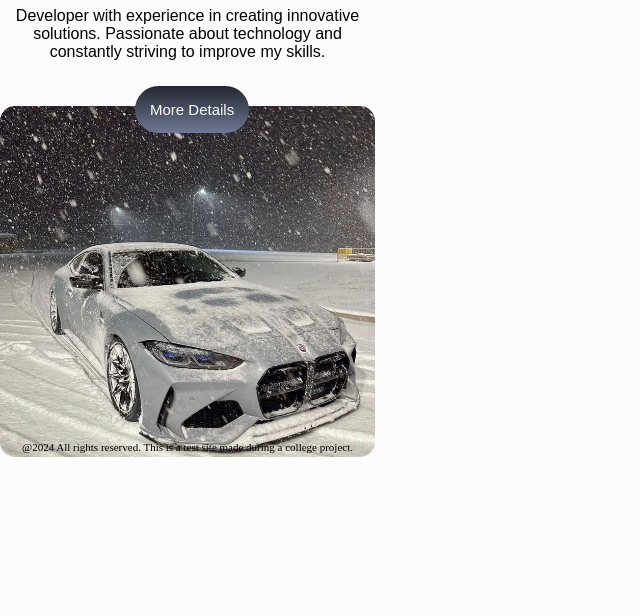
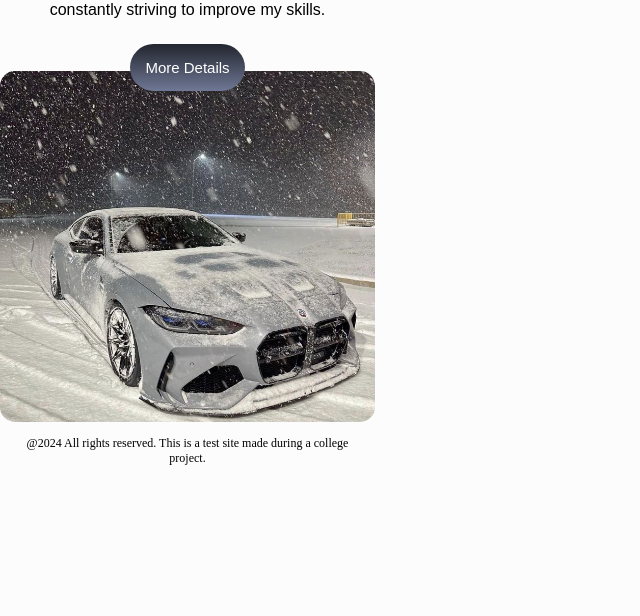
Before and after one commit to Num1s/numka.github.io, a plain HTML site: page index.html in a window 1280 px wide. Shown: the part 216-832 px from the top of the page, without its empty margins (0-640 px from the left). After the commit the page ends 800 px from the top, so only its background shows below. Drawn offline with Linux system fonts and the light colour scheme; a web font is replaced by a local one.

Commit message:
Fix Bugs

```diff
--- a/index.html
+++ b/index.html
@@ -14,8 +14,8 @@
         <header>
             <p class="logo_text">NUMKA</p>
             <nav>
-                <a href="pages/bio.html" >Bio</a>
-                <a href="pages/social.html">Social</a>
+                <a href="../pages/bio.html" >Bio</a>
+                <a href="../pages/social.html">Social</a>
             </nav>
         </header>
         <div class="main_info">
@@ -24,7 +24,7 @@
                 solutions. Passionate about technology and constantly
                 striving to improve my skills.
             </p>
-            <button onclick="window.location.pathname = 'pages/bio.html' ">
+            <button onclick="window.location.pathname = '../pages/bio.html' ">
                 More Details
             </button>
             <img src="images/Bmw_night.jpg" alt="My Car" width="375px" height="351px">
--- a/style.css
+++ b/style.css
@@ -9,14 +9,14 @@ body {
 
 .wrapper {
     width: 375px;
-    height: 765px;
+    height: 665px;
 }
 
 header {
     display: flex;
     justify-content: space-around;
     /* background-color: firebrick; */
-    margin-top: 67px;
+    margin-top: 25px;
     font-family: 'Afacad', sans-serif;
 }
 
@@ -65,8 +65,7 @@ header {
 
     .main_info button {
         cursor: pointer;
-        position: absolute;
-        margin-left: 135px;
+        position: relative;
         padding: 15px;
         color: white;
         font-family: 'Afacad', sans-serif;
@@ -79,14 +78,14 @@ header {
 
     .main_info img {
         border-radius: 15px;
-        margin-top: 20px;
+        margin-top: -20px;
     }
 
 footer {
-    margin-top: -20px;
+    margin-top: 10px;
     text-align: center;
     font-family: 'Afacad';
-    font-size: 11px;
+    font-size: 12px;
 }
 
 
```
